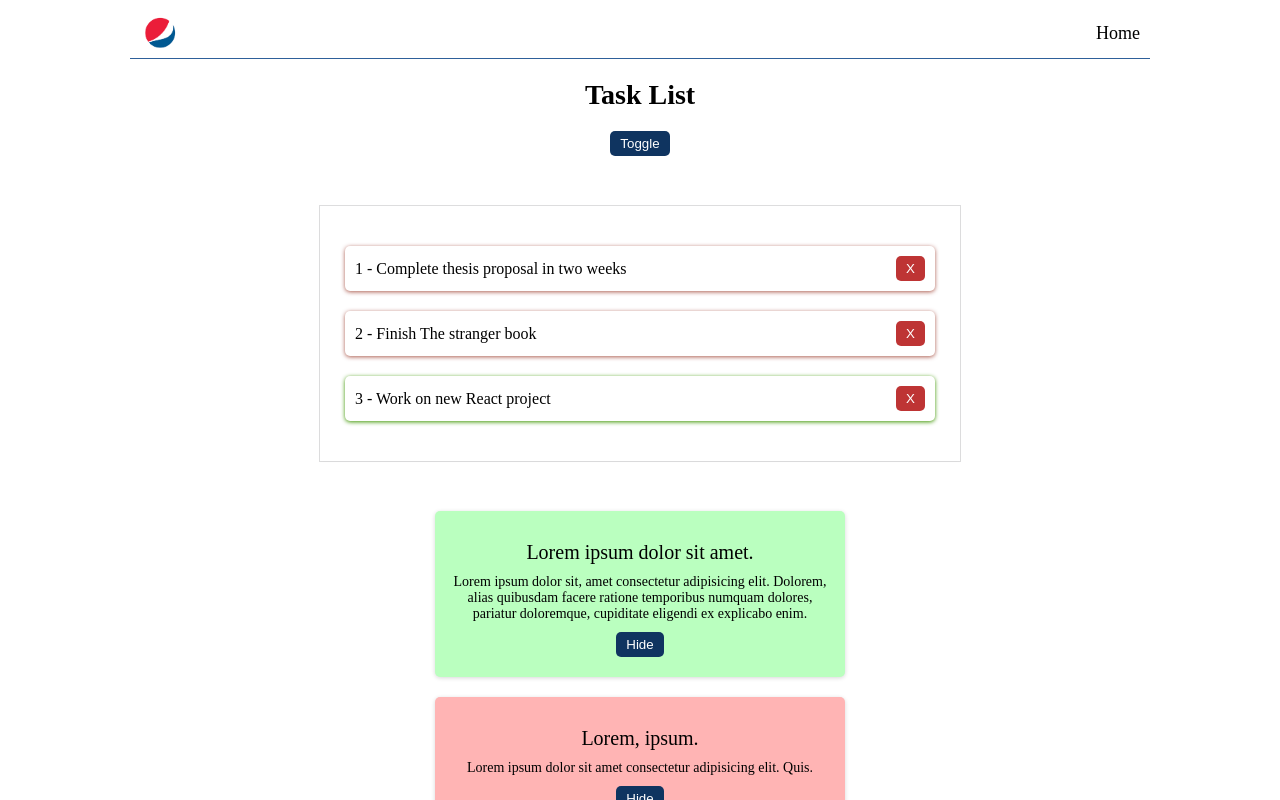
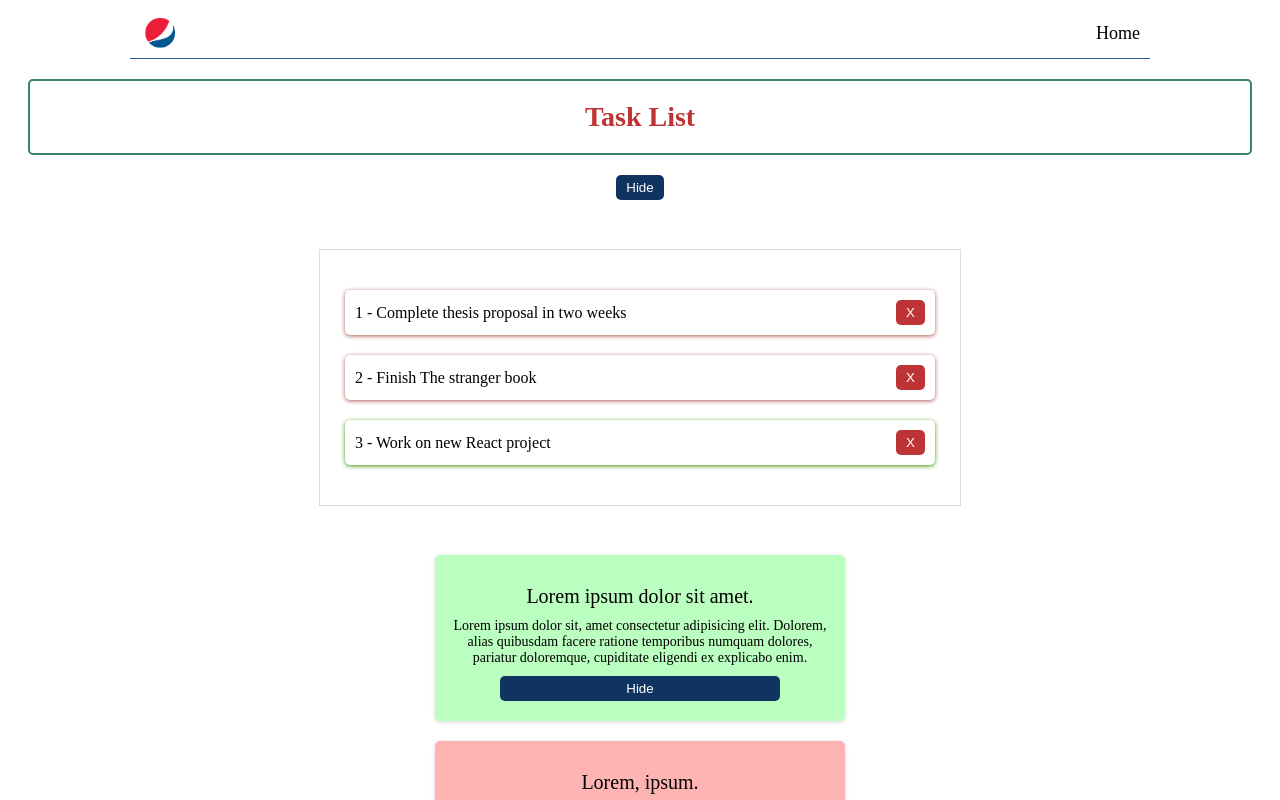
Before and after one commit to itsdagi/just-list, a React (Create React App) app: page / in a window 1280 px wide. Shown: the top 800 px of the page. Built offline with nearby package versions, Linux system fonts and the light colour scheme.

Commit message:
Hide and show

```diff
--- a/src/App.css
+++ b/src/App.css
@@ -34,6 +34,7 @@
     border-top: 1px solid #2e609a;
     font-size: 18px;
     padding: 0px 10px;
+
   }
   img{
     max-width: 40px;
--- a/src/components/BoxCard.js
+++ b/src/components/BoxCard.js
@@ -6,7 +6,7 @@ export default function BoxCard({result, children}) {
 
      <div className={`box ${result}`}>
         {children}
-        <button onClick={()=> setShow(!show)} className="trigger">Hide</button>
+        <button style={{width:"70%"}} onClick={()=> setShow(!show)} className="trigger">Hide</button>
      </div>
 
     </div>
--- a/src/components/TaskList.js
+++ b/src/components/TaskList.js
@@ -10,13 +10,21 @@ export default function TaskList() {
     function handleDelete(id){
       setTasks(tasks.filter(task => id !== task.id))
     }
+
+   const styles = {
+        color: "#be3434",
+        border: "2px solid",
+        borderColor: show ? '#3D8361' : "#be3434",
+        borderRadius: "5px",
+        fontSize: "28px",
+        padding:"20px"
+   }
+
   return (
     <>
-    <h1>
-    Task List
-  </h1>
+    <h1 style={styles}>Task List</h1>
 
-    <button onClick={() => setShow(!show)} className="trigger">Toggle</button>
+      <button onClick={() => setShow(!show)} className="trigger">{show ? "Hide" : "Show"}</button>
 
   <ul>
 
```
